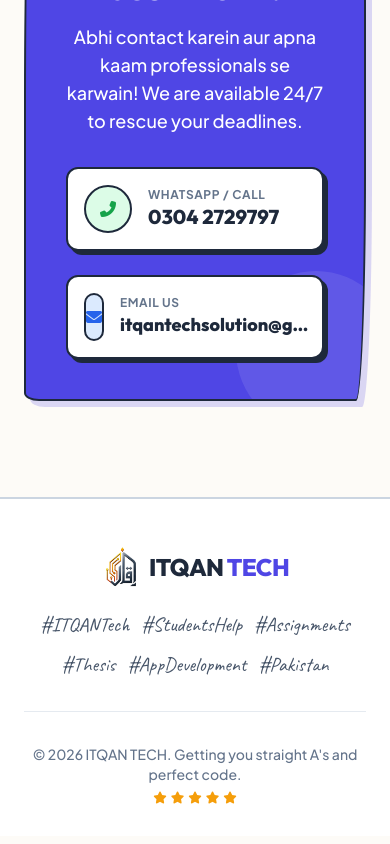
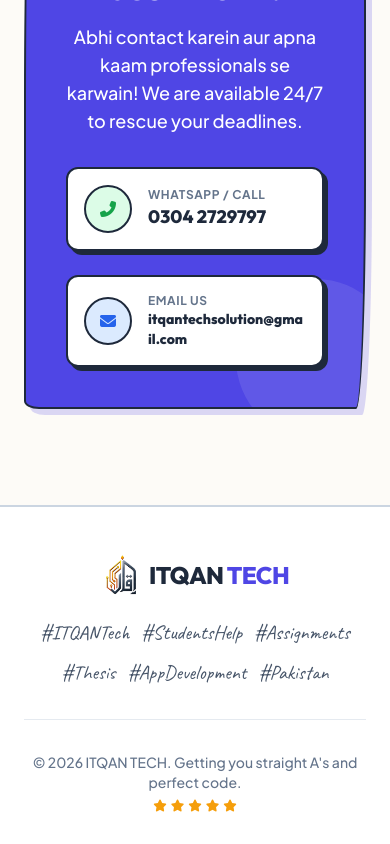
Before and after one commit to Motasaith/itqan_tech, a Next.js app: page / in a window 390 px wide. Shown: the part 5654-6498 px from the top of the page. Built offline with nearby package versions, Linux system fonts and the light colour scheme.

Commit message:
Fix contact buttons responsiveness on mobile screens

```diff
--- a/app/page.tsx
+++ b/app/page.tsx
@@ -448,23 +448,23 @@ export default function Home() {
                         <div className="flex flex-col md:flex-row items-center justify-center gap-6 relative z-10">
                             {/* Phone Contact */}
                             <a href="https://wa.me/923042729797" target="_blank" rel="noopener noreferrer" className="group flex items-center gap-4 bg-white text-ink border-2 border-ink p-4 rounded-xl shadow-[4px_4px_0px_#1e293b] hover:shadow-[6px_6px_0px_#f59e0b] hover:-translate-y-1 transition-all w-full md:w-auto">
-                                <div className="w-12 h-12 rounded-full bg-green-100 flex items-center justify-center text-green-600 border-2 border-ink">
+                                <div className="w-12 h-12 rounded-full bg-green-100 flex items-center justify-center text-green-600 border-2 border-ink flex-shrink-0">
                                     <i className="fas fa-phone-alt"></i>
                                 </div>
-                                <div className="text-left">
+                                <div className="text-left min-w-0">
                                     <p className="text-xs text-slate-500 uppercase font-bold tracking-wider">WhatsApp / Call</p>
-                                    <p className="text-xl font-heading font-extrabold">0304 2729797</p>
+                                    <p className="text-lg sm:text-xl font-heading font-extrabold whitespace-nowrap">0304 2729797</p>
                                 </div>
                             </a>
 
                             {/* Email Contact */}
                             <a href="https://mail.google.com/mail/?view=cm&fs=1&to=itqantechsolution@gmail.com" target="_blank" rel="noopener noreferrer" className="group flex items-center gap-4 bg-white text-ink border-2 border-ink p-4 rounded-xl shadow-[4px_4px_0px_#1e293b] hover:shadow-[6px_6px_0px_#f59e0b] hover:-translate-y-1 transition-all w-full md:w-auto">
-                                <div className="w-12 h-12 rounded-full bg-blue-100 flex items-center justify-center text-blue-600 border-2 border-ink">
+                                <div className="w-12 h-12 rounded-full bg-blue-100 flex items-center justify-center text-blue-600 border-2 border-ink flex-shrink-0">
                                     <i className="fas fa-envelope"></i>
                                 </div>
-                                <div className="text-left">
+                                <div className="text-left min-w-0">
                                     <p className="text-xs text-slate-500 uppercase font-bold tracking-wider">Email Us</p>
-                                    <p className="text-lg font-heading font-extrabold truncate w-48 sm:w-auto">itqantechsolution@gmail.com</p>
+                                    <p className="text-sm sm:text-lg font-heading font-extrabold break-all sm:break-normal">itqantechsolution@gmail.com</p>
                                 </div>
                             </a>
                         </div>
```
